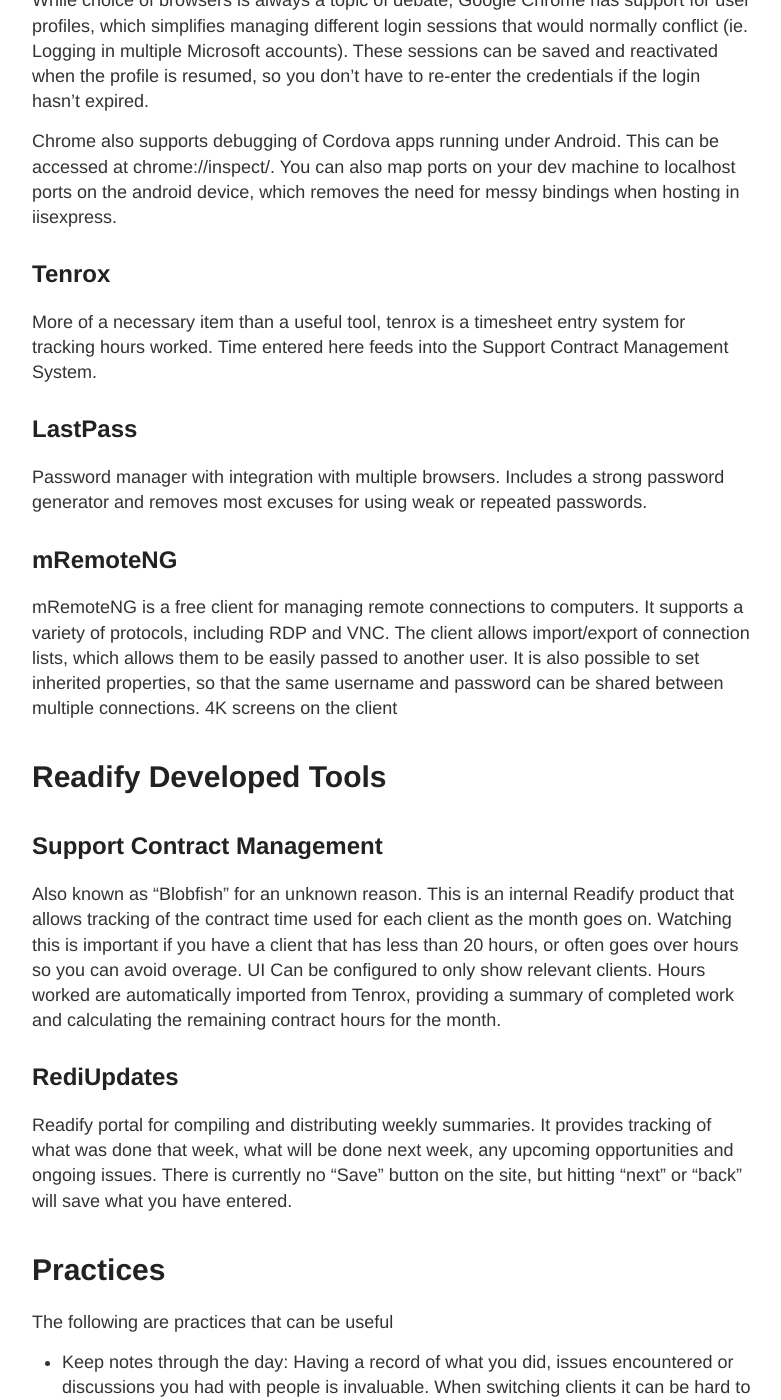
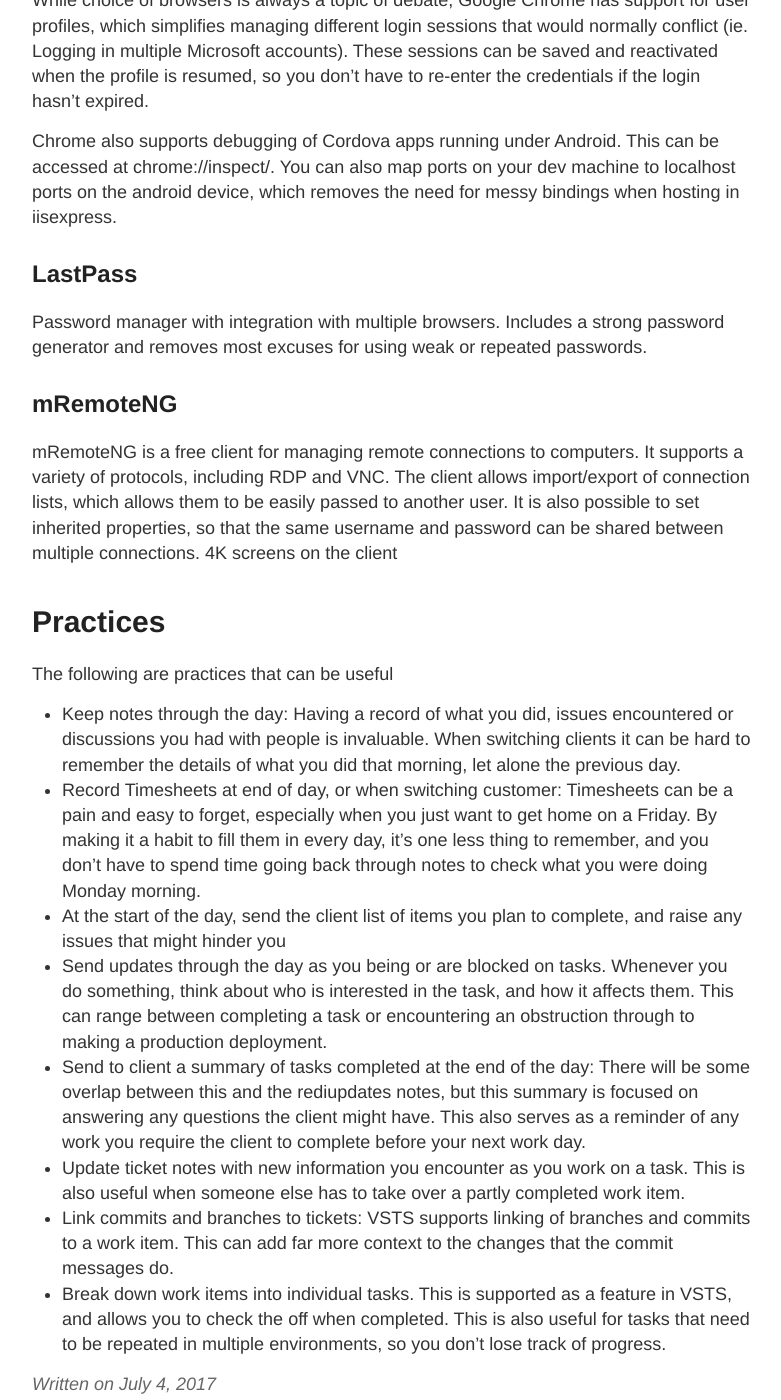
Before and after one commit to Togusa09/Togusa09.github.io, a Jekyll site: the page built from _posts/2017-7-4-Useful-Things.md, in a window 1280 px wide and 1400 px high, scrolled down 926 px. Shown: the whole window, without its empty margins (248-1029 px from the left). Built offline with Jekyll 4.4.1, drawn with Linux system fonts in a browser that asks for light colours; some of the changed text lies outside the part shown.

Commit message:
Removed some readify specific information

```diff
--- a/_posts/2017-7-4-Useful-Things.md
+++ b/_posts/2017-7-4-Useful-Things.md
@@ -18,22 +18,11 @@ While choice of browsers is always a topic of debate, Google Chrome has support
 
 Chrome also supports debugging of Cordova apps running under Android. This can be accessed at chrome://inspect/. You can also map ports on your dev machine to localhost ports on the android device, which removes the need for messy bindings when hosting in iisexpress.
 
-## Tenrox
-More of a necessary item than a useful tool, tenrox is a timesheet entry system for tracking hours worked. Time entered here feeds into the Support Contract Management System.
-
 ## LastPass
 Password manager with integration with multiple browsers. Includes a strong password generator and removes most excuses for using weak or repeated passwords.
 
 ## mRemoteNG
 mRemoteNG is a free client for managing remote connections to computers. It supports a variety of protocols, including RDP and VNC. The client allows import/export of connection lists, which allows them to be easily passed to another user. It is also possible to set inherited properties, so that the same username and password can be shared between multiple connections. 4K screens on the client
-
-# Readify Developed Tools
-
-## Support Contract Management
-Also known as "Blobfish" for an unknown reason. This is an internal Readify product that allows tracking of the contract time used for each client as the month goes on. Watching this is important if you have a client that has less than 20 hours, or often goes over hours so you can avoid overage. UI Can be configured to only show relevant clients. Hours worked are automatically imported from Tenrox, providing a summary of completed work and calculating the remaining contract hours for the month.
-
-## RediUpdates
-Readify portal for compiling and distributing weekly summaries. It provides tracking of what was done that week, what will be done next week, any upcoming opportunities and ongoing issues. There is currently no "Save" button on the site, but hitting "next" or "back" will save what you have entered.
 
 # Practices
 
@@ -41,7 +30,6 @@ The following are practices that can be useful
 
 * Keep notes through the day: Having a record of what you did, issues encountered or discussions you had with people is invaluable. When switching clients it can be hard to remember the details of what you did that morning, let alone the previous day.
 * Record Timesheets at end of day, or when switching customer: Timesheets can be a pain and easy to forget, especially when you just want to get home on a Friday. By making it a habit to fill them in every day, it's one less thing to remember, and you don't have to spend time going back through notes to check what you were doing Monday morning.
-* Update Rediupdates at end of day. There is always a chance you won't be on the customer tomorrow.
 * At the start of the day, send the client list of items you plan to complete, and raise any issues that might hinder you
 * Send updates through the day as you being or are blocked on tasks. Whenever you do something, think about who is interested in the task, and how it affects them. This can range between completing a task or encountering an obstruction through to making a production deployment.
 * Send to client a summary of tasks completed at the end of the day: There will be some overlap between this and the rediupdates notes, but this summary is focused on answering any questions the client might have. This also serves as a reminder of any work you require the client to complete before your next work day.
```
